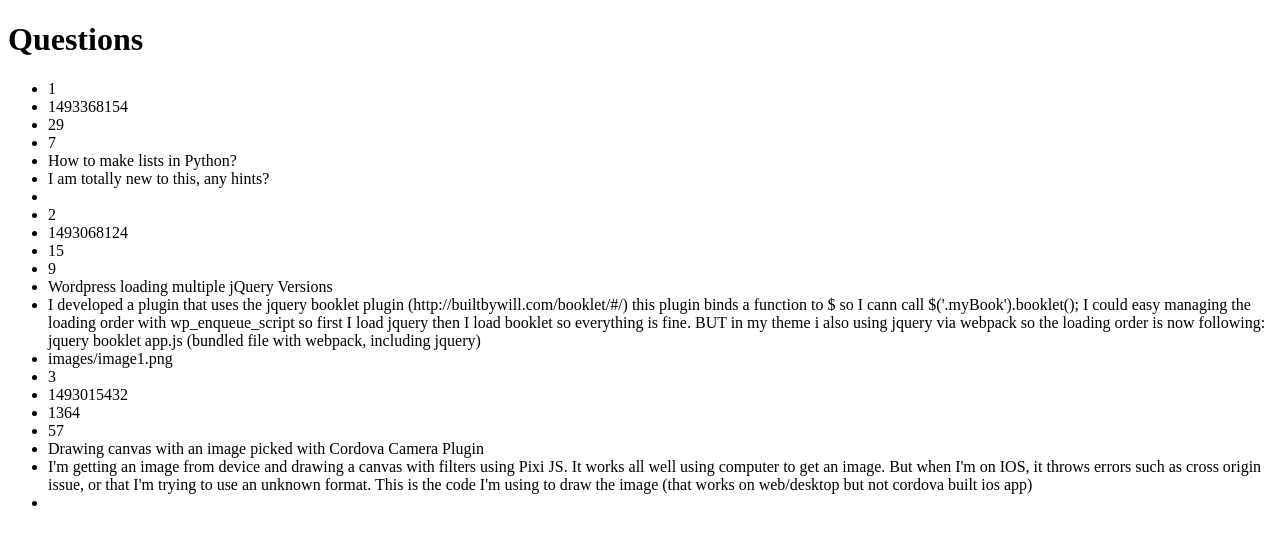
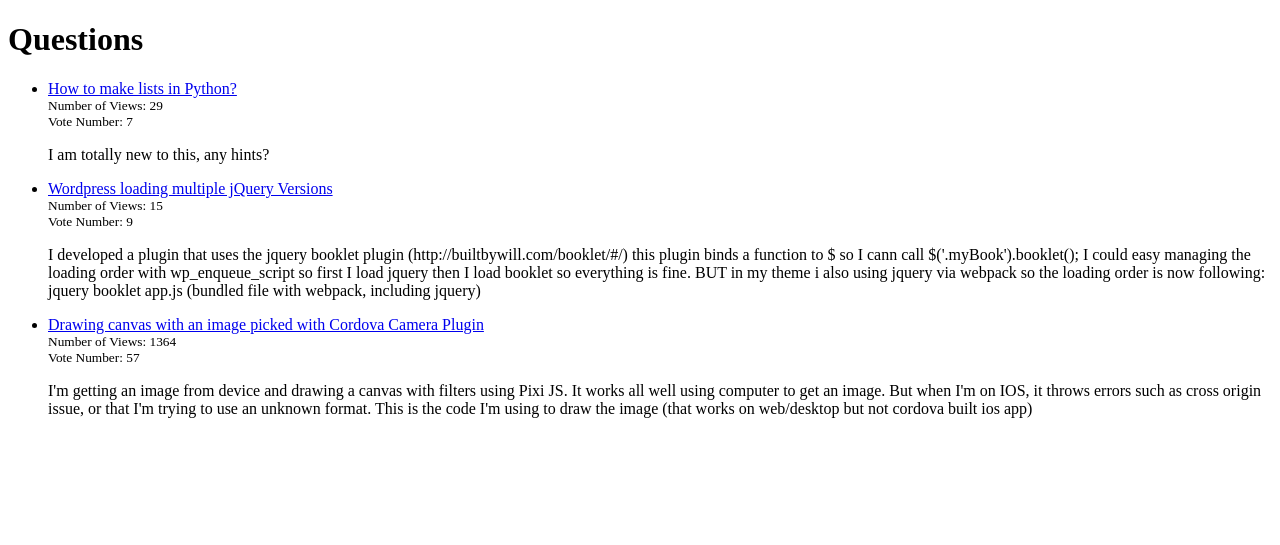
Before and after one commit to zsofiam/ask-mate-3-python, a Flask app: page / in a window 1280 px wide. Shown: the top 545 px of the page. Run offline with Flask 2, Linux system fonts and the light colour scheme; some libraries are stand-ins or nearby versions.

Commit message:
implement list questions

```diff
--- a/data_manager.py
+++ b/data_manager.py
@@ -3,12 +3,16 @@ import csv
 QUESTIONS_FILE_PATH = 'sample_data/question.csv'
 DATA_HEADER = ['id', 'submission_time', 'view_number', 'vote_number', 'title', 'message', 'image']
 
-
-def get_all_questions():
+def get_all_questions_from_file():
     all_questions = []
     with open(QUESTIONS_FILE_PATH) as csv_file:
-        #csv_reader = csv.reader(csv_file, delimiter=',')
         csv_reader = csv.DictReader(csv_file)
         for row in csv_reader:
             all_questions.append(row)
     return  all_questions
+
+
+def get_questions_sorted_by_submission_date():
+    questions = get_all_questions_from_file()
+    sorted_questions = sorted(questions, key=lambda  k: k['submission_time'], reverse=True)
+    return sorted_questions
--- a/server.py
+++ b/server.py
@@ -7,9 +7,9 @@ app = Flask(__name__)
 @app.route("/")
 @app.route('/list')
 def route_list():
-    all_questions = data_manager.get_all_questions()
+    questions_list = data_manager.get_questions_sorted_by_submission_date()
+    return render_template('list.html', questions=questions_list)
 
-    return render_template('list.html', questions=all_questions)
 
 if __name__ == "__main__":
     app.run()
--- a/templates/list.html
+++ b/templates/list.html
@@ -3,14 +3,22 @@
 <head>
     <meta charset="UTF-8">
     <title>Questions</title>
+    <style>
+        small{
+            display: block;
+        }
+    </style>
 </head>
 <body>
 <h1>Questions</h1>
 <ul>
     {% for question in questions %}
-        {% for key, value in question.items() %}
-            <li>{{question.get(key)}}</li>
-        {% endfor %}
+        <li>
+            <a href="/question/{{ question.get('id') }}">{{question.get('title')}}</a>
+            <small>Number of Views: {{ question.get('view_number') }}</small>
+            <small>Vote Number: {{ question.get('vote_number') }}</small>
+            <p>{{ question.get('message') }}</p>
+        </li>
     {% endfor %}
 </ul>
 </body>
```
